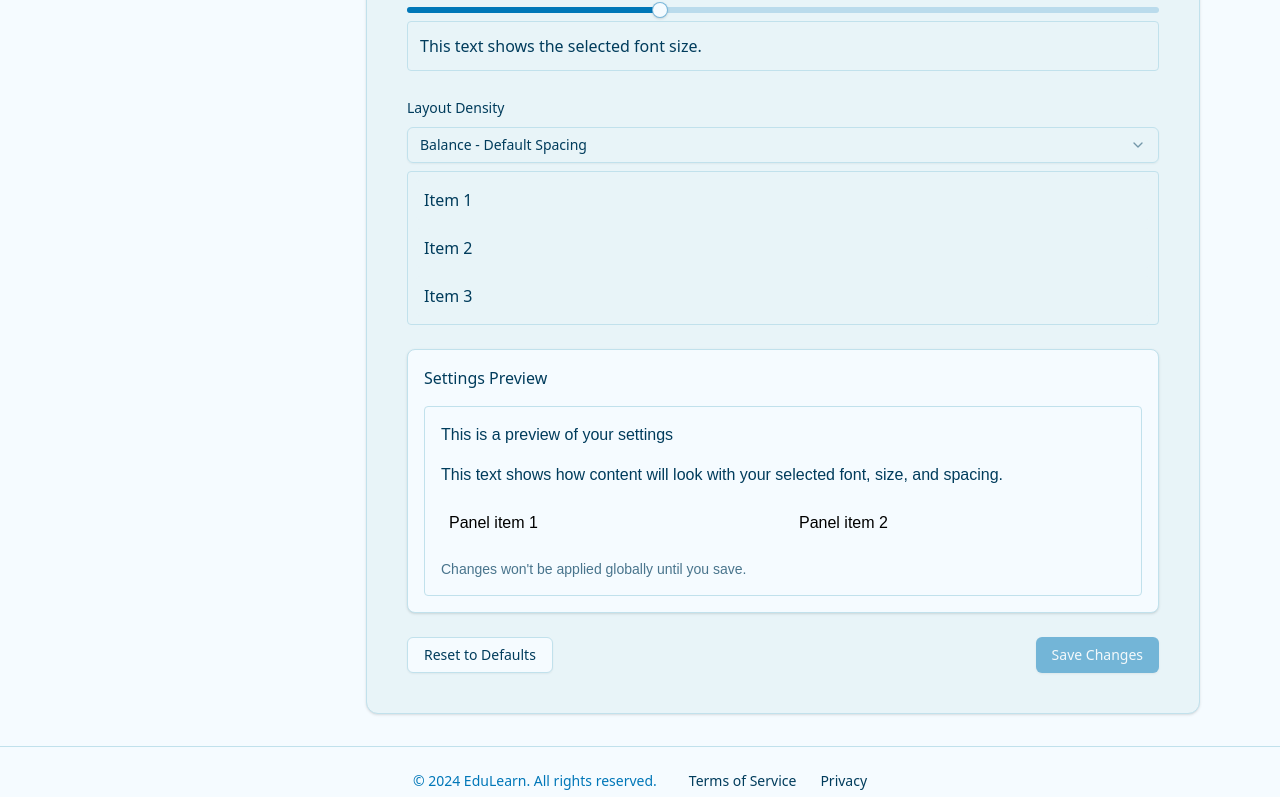
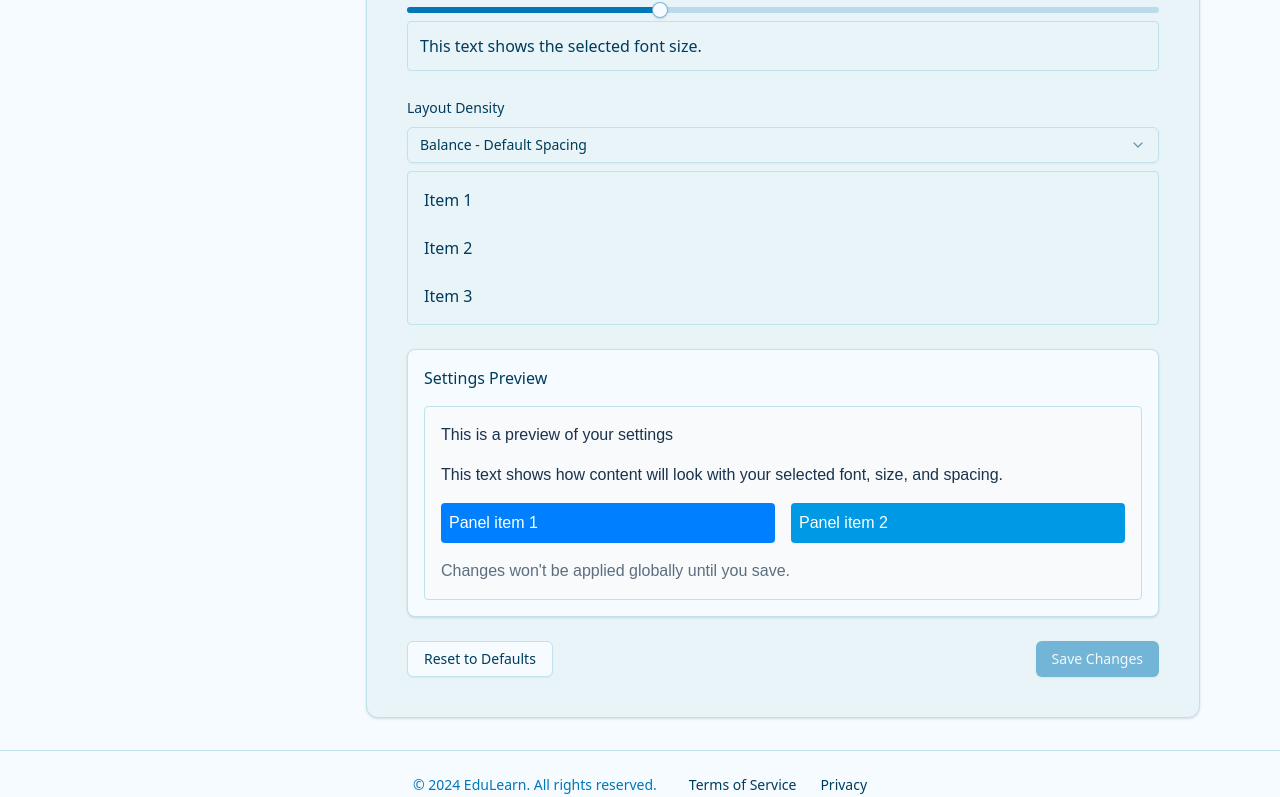
Before and after one commit to jainammshah12/Idiomaster, a Next.js app in the folder frontend/idiomaster/: page /profile/settings in a window 1280 px wide. Shown: the part 981-1778 px from the top of the page. Built offline with nearby package versions, Linux system fonts and the light colour scheme.

Commit message:
Implement color change functionality

```diff
--- a/frontend/idiomaster/components/setting/interface.tsx
+++ b/frontend/idiomaster/components/setting/interface.tsx
@@ -85,37 +85,61 @@ useEffect(() => {
   )
 }, [theme, fontSize, fontFamily, layoutDensity, appliedSettings])
 
-// Define the theme colors for preview and application
-const themeColors: Record<string, {bg: string, text: string, accent: string}> = {
+// Define the theme colors as HSL values optimized for neurodiverse users
+const themeColors: Record<string, {
+  background: string,
+  foreground: string,
+  primary: string,
+  secondary: string,
+  accent: string
+}> = {
   default: {
-    bg: "var(--background, white)",
-    text: "var(--foreground, black)",
-    accent: "var(--primary, #3b82f6)"
+    // Standard but with slightly reduced contrast
+    background: "210 40% 98%",
+    foreground: "210 50% 20%",
+    primary: "210 100% 50%",
+    secondary: "200 100% 45%",
+    accent: "220 30% 90%"
   },
   lowContrast: {
-    bg: "#f8f9fa",
-    text: "#495057",
-    accent: "#6c757d"
+    // Lower contrast for visual sensitivity
+    background: "200 15% 96%",
+    foreground: "200 10% 35%",
+    primary: "200 30% 55%",
+    secondary: "200 25% 65%",
+    accent: "200 20% 90%"
   },
   focus: {
-    bg: "#121212",
-    text: "#e0e0e0",
-    accent: "#9333ea"
+    // Dark mode with reduced blue light
+    background: "230 15% 15%",
+    foreground: "40 30% 90%",
+    primary: "280 60% 60%",
+    secondary: "250 40% 60%",
+    accent: "260 30% 40%"
   },
   calm: {
-    bg: "#f0f9ff",
-    text: "#0c4a6e",
-    accent: "#0d9488"
+    // Soft blue - good for anxiety reduction (research backed)
+    background: "195 30% 95%",
+    foreground: "200 50% 25%",
+    primary: "180 50% 40%",
+    secondary: "190 40% 50%",
+    accent: "185 30% 85%"
   },
   reading: {
-    bg: "#fffbeb",
-    text: "#78350f",
-    accent: "#d97706"
+    // Cream/beige good for dyslexia and extended reading
+    background: "40 30% 96%",
+    foreground: "30 60% 25%",
+    primary: "35 80% 45%",
+    secondary: "25 70% 55%",
+    accent: "40 40% 88%"
   },
   custom: {
-    bg: "linear-gradient(to right bottom, #fff1f2, #f0f9ff)",
-    text: "#2e1065",
-    accent: "linear-gradient(to right, #ec4899, #3b82f6)"
+    // Soft colors that work well for ADHD and autism spectrum
+    background: "180 20% 97%",
+    foreground: "210 50% 25%",
+    primary: "170 70% 40%",
+    secondary: "220 70% 50%",
+    accent: "200 30% 90%"
   }
 };
 
@@ -147,30 +171,29 @@ const applySettingsGlobally = (
   }
   document.documentElement.style.setProperty('--spacing-base', densityMap[currentLayoutDensity] || densityMap.balance)
 
-  // Apply theme
-  // First remove all theme classes
-  document.documentElement.classList.remove(
-    "theme-default", "theme-lowContrast", "theme-focus",
-    "theme-calm", "theme-reading", "theme-custom"
-  );
-
-  // Then add current theme class
-  document.documentElement.classList.add(`theme-${currentTheme}`);
-
-  // Apply CSS variables for the theme
+  // Apply theme colors
   if (themeColors[currentTheme]) {
     const colors = themeColors[currentTheme];
 
-    // Apply background color
-    document.documentElement.style.setProperty('--theme-bg', colors.bg);
+    // Set CSS HSL variables
+    document.documentElement.style.setProperty('--background', colors.background);
+    document.documentElement.style.setProperty('--foreground', colors.foreground);
+    document.documentElement.style.setProperty('--primary', colors.primary);
+    document.documentElement.style.setProperty('--secondary', colors.secondary);
+    document.documentElement.style.setProperty('--accent', colors.accent);
 
-    // Apply text color
-    document.documentElement.style.setProperty('--theme-text', colors.text);
+    // Set derived variables (usually these would be calculated in CSS, but we're setting them directly)
+    document.documentElement.style.setProperty('--card', colors.background);
+    document.documentElement.style.setProperty('--card-foreground', colors.foreground);
+    document.documentElement.style.setProperty('--popover', colors.background);
+    document.documentElement.style.setProperty('--popover-foreground', colors.foreground);
+    document.documentElement.style.setProperty('--primary-foreground', currentTheme === 'focus' ? '240 10% 10%' : '0 0% 100%');
+    document.documentElement.style.setProperty('--secondary-foreground', currentTheme === 'focus' ? '240 10% 10%' : '0 0% 100%');
+    document.documentElement.style.setProperty('--muted', colors.background);
+    document.documentElement.style.setProperty('--muted-foreground', colors.primary);
+    document.documentElement.style.setProperty('--accent-foreground', colors.foreground);
 
-    // Apply accent color
-    document.documentElement.style.setProperty('--theme-accent', colors.accent);
-
-    // Toggle dark mode if needed
+    // Toggle dark mode class if needed
     if (currentTheme === 'focus') {
       document.documentElement.classList.add('dark');
     } else {
@@ -276,7 +299,7 @@ return (
             aria-label="Default theme"
           >
             <div className="w-8 h-8 bg-blue-500 rounded-full mb-2"></div>
-            <span className="text-sm">Default</span>
+            <span className="text-sm">Standard</span>
           </button>
           <button
             className={`aspect-square bg-gray-50 border flex flex-col items-center justify-center rounded-md transition-all ${theme === 'lowContrast' ? 'ring-2 ring-primary' : ''}`}
@@ -312,16 +335,16 @@ return (
             aria-label="Reading Mode theme"
           >
             <div className="w-8 h-8 bg-amber-600 rounded-full mb-2"></div>
-            <span className="text-sm">Reading Mode</span>
+            <span className="text-sm">Reading</span>
           </button>
           <button
-            className={`aspect-square bg-gradient-to-br from-pink-100 to-blue-100 border flex flex-col items-center justify-center rounded-md transition-all ${theme === 'custom' ? 'ring-2 ring-primary' : ''}`}
+            className={`aspect-square bg-teal-50 border flex flex-col items-center justify-center rounded-md transition-all ${theme === 'custom' ? 'ring-2 ring-primary' : ''}`}
             onClick={() => setTheme('custom')}
             aria-pressed={theme === 'custom'}
             aria-label="Customizable theme"
           >
-            <div className="w-8 h-8 bg-gradient-to-r from-pink-500 to-blue-500 rounded-full mb-2"></div>
-            <span className="text-sm">Customizable</span>
+            <div className="w-8 h-8 bg-teal-600 rounded-full mb-2"></div>
+            <span className="text-sm">Soft Focus</span>
           </button>
         </div>
       </div>
@@ -415,8 +438,8 @@ return (
         style={{
           fontFamily: getFontDisplayName(fontFamily).split(" ")[0],
           fontSize: `${fontSize}px`,
-          background: themeColors[theme]?.bg || "white",
-          color: themeColors[theme]?.text || "black"
+          backgroundColor: `hsl(${themeColors[theme]?.background || "0 0% 100%"})`,
+          color: `hsl(${themeColors[theme]?.foreground || "0 0% 0%"})`
         }}
       >
         {/* Dynamic spacing based on layout density */}
@@ -426,20 +449,20 @@ return (
           <div className={`grid grid-cols-2 ${layoutDensity === "compact" ? "gap-2" : layoutDensity === "comfortable" ? "gap-6" : "gap-4"}`}>
             <div className={`${layoutDensity === "compact" ? "p-1" : layoutDensity === "comfortable" ? "p-4" : "p-2"} rounded`}
                  style={{
-                   background: themeColors[theme]?.accent || "blue",
-                   color: theme === 'focus' ? 'white' : 'black'
+                   backgroundColor: `hsl(${themeColors[theme]?.primary || "0 0% 50%"})`,
+                   color: theme === 'focus' ? `hsl(${themeColors[theme]?.background})` : 'white'
                  }}>
               Panel item 1
             </div>
             <div className={`${layoutDensity === "compact" ? "p-1" : layoutDensity === "comfortable" ? "p-4" : "p-2"} rounded`}
                  style={{
-                   background: themeColors[theme]?.accent || "blue",
-                   color: theme === 'focus' ? 'white' : 'black'
+                   backgroundColor: `hsl(${themeColors[theme]?.secondary || "0 0% 60%"})`,
+                   color: theme === 'focus' ? `hsl(${themeColors[theme]?.background})` : 'white'
                  }}>
               Panel item 2
             </div>
           </div>
-          <p className="text-sm opacity-70">Changes won't be applied globally until you save.</p>
+          <p style={{ opacity: 0.7 }}>Changes won't be applied globally until you save.</p>
         </div>
       </div>
     </div>
```
